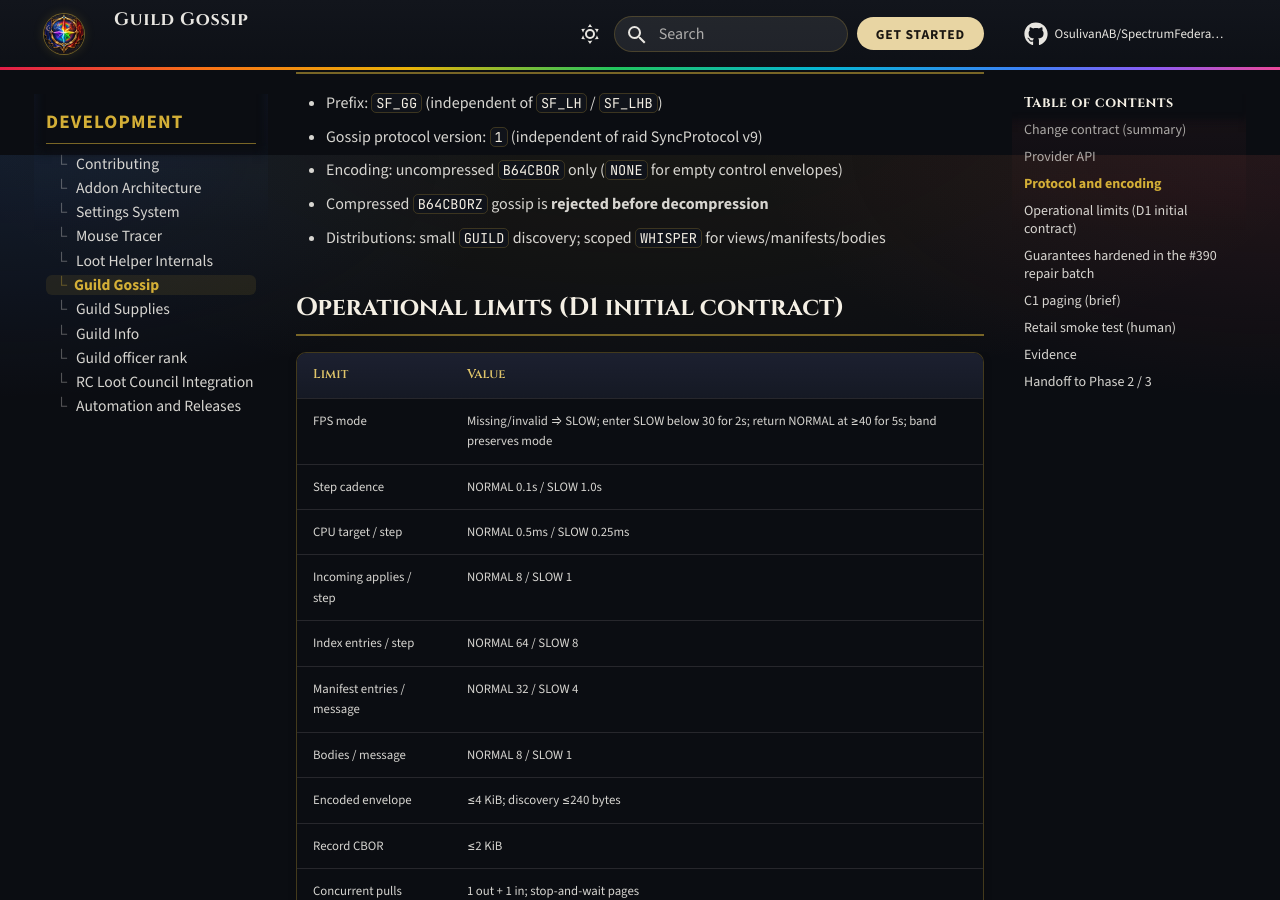
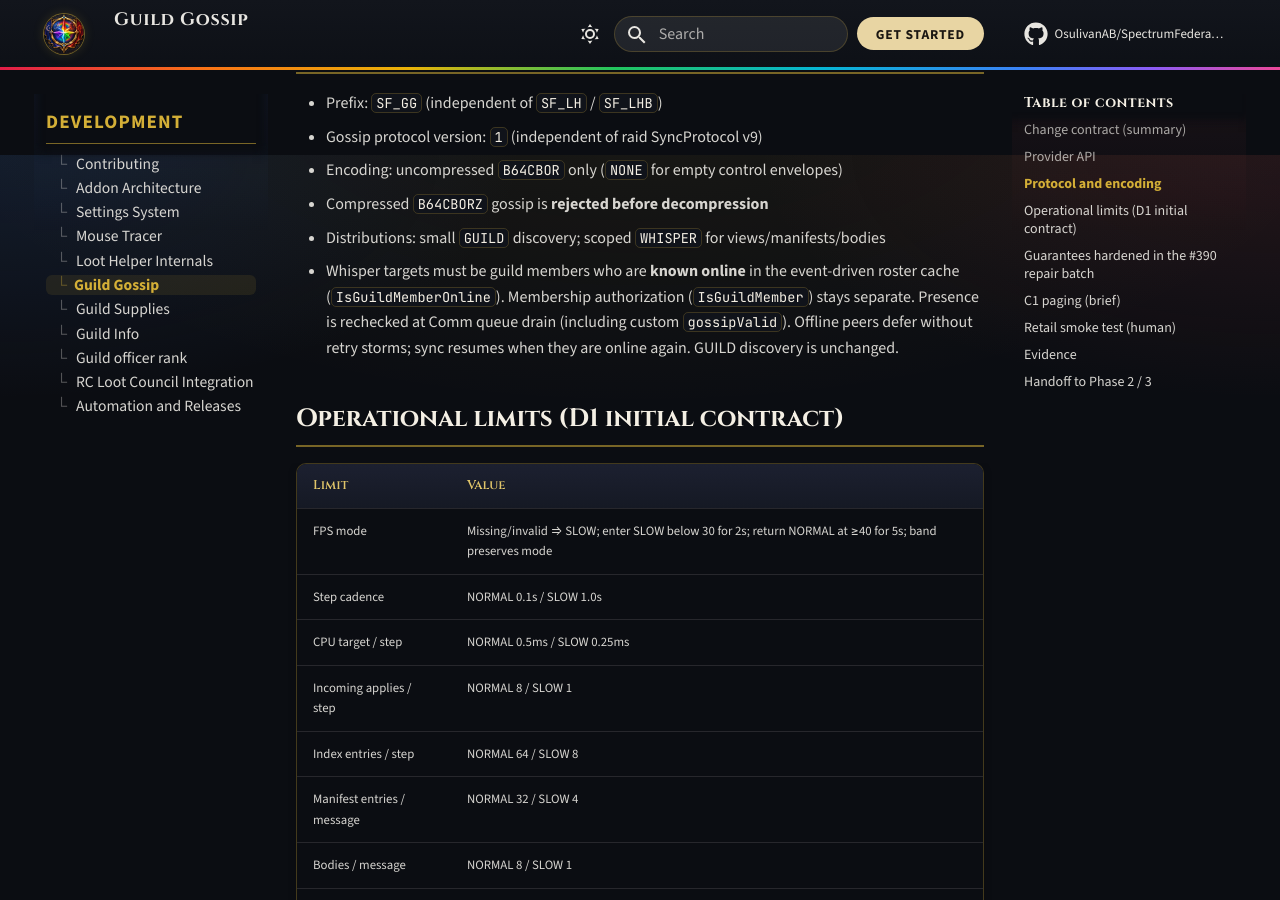
Before and after one commit to OsulivanAB/SpectrumFederation, an MkDocs documentation site: the page built from docs/development/guild-gossip/index.md, in a window 1280 px wide and 900 px high, scrolled down 2545 px. Built offline with MkDocs 1.6.1 and Material for MkDocs 9.7.7, drawn with Linux system fonts in a browser that asks for light colours; comment, search, counter and statistics services are not loaded.

Commit message:
fix(GuildGossip): exclude known-offline peers from whisper sync
Stop whispering offline guild members by gating whisper selection,
SendGossip admission, and Comm queue drain on cached online presence
while keeping membership authorization separate. Close offline pulls
without retry storms and resume when the peer is online again.

Co-authored-by: Anthony <OsulivanAB@users.noreply.github.com>

```diff
--- a/docs/development/guild-gossip/index.md
+++ b/docs/development/guild-gossip/index.md
@@ -86,6 +86,7 @@ Delivery results distinguish **accepted**, **duplicate**, **rejected**, and **pe
 - Encoding: uncompressed `B64CBOR` only (`NONE` for empty control envelopes)
 - Compressed `B64CBORZ` gossip is **rejected before decompression**
 - Distributions: small `GUILD` discovery; scoped `WHISPER` for views/manifests/bodies
+- Whisper targets must be guild members who are **known online** in the event-driven roster cache (`IsGuildMemberOnline`). Membership authorization (`IsGuildMember`) stays separate. Presence is rechecked at Comm queue drain (including custom `gossipValid`). Offline peers defer without retry storms; sync resumes when they are online again. GUILD discovery is unchanged.
 
 ## Operational limits (D1 initial contract)
 
```
Also changed, not shown: SpectrumFederation/modules/GuildGossip/AGENTS.md (+2 -2 lines), 6 other files.
